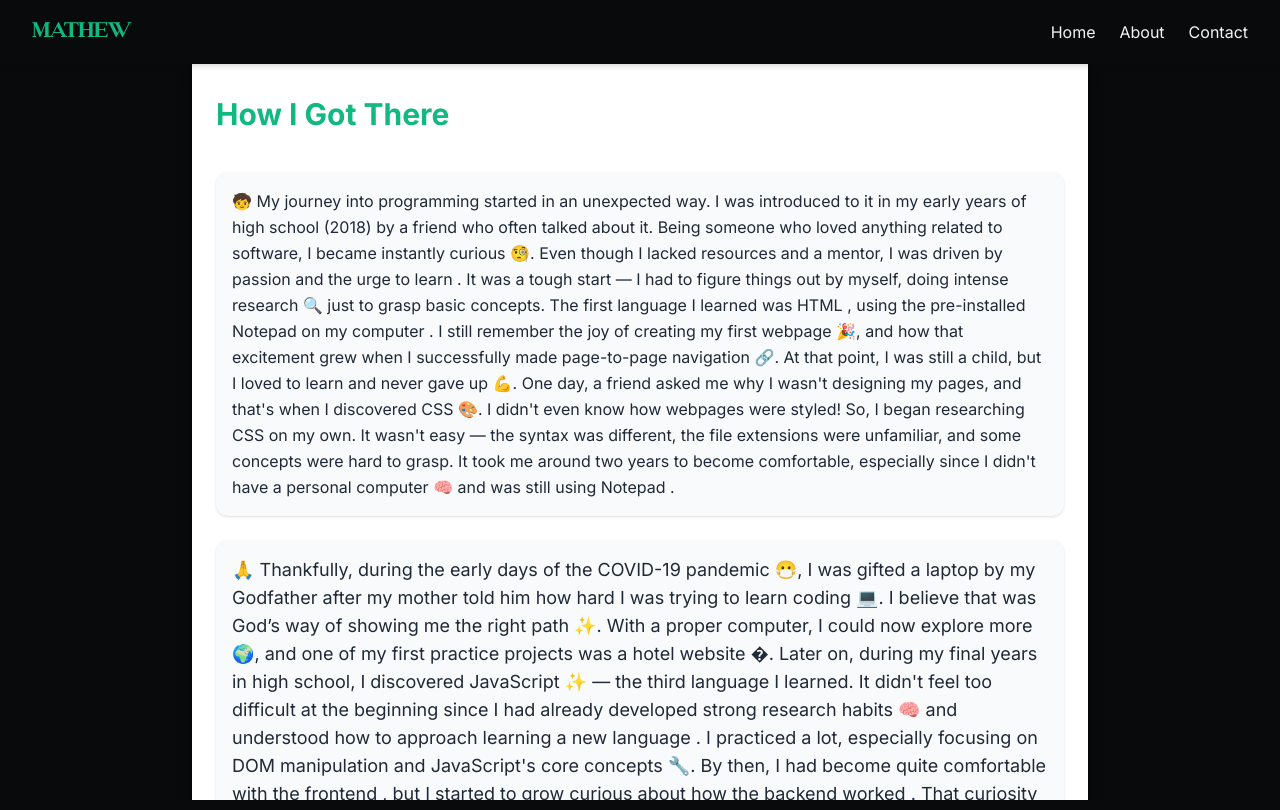
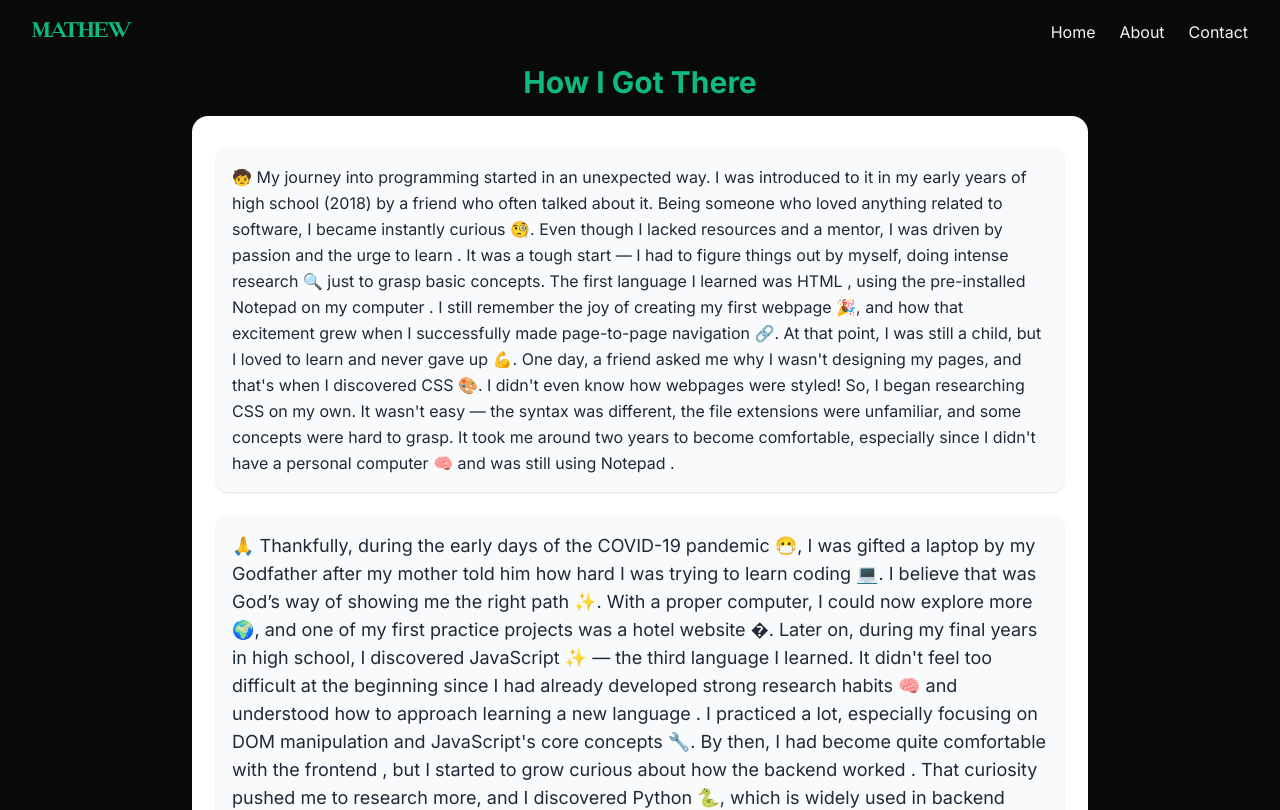
Before and after one commit to Mathewphillip/portfolio-website, a Next.js app: page /journey in a window 1280 px wide. Shown: the top 810 px of the page. Built offline with nearby package versions, Linux system fonts and the light colour scheme.

Commit message:
Added journey and changed footer

```diff
--- a/src/app/journey/page.js
+++ b/src/app/journey/page.js
@@ -12,25 +12,25 @@ return(
     <div className="relative h-screen bg-dark text-accent">
           <Navbar/>
           <motion.section
-        className="bg-dark text-white pt-16 sm:py-12 h-screen relative"
+        className="bg-dark text-white pt-16 sm:py-12 h-100vh relative flex flex-col"
         initial={{ opacity: 0 }}
         animate={{ opacity: 1 }}
         transition={{ duration: 1 }}
       >
-           <motion.div
-            initial={{ opacity: 0, y: 20 }}
-            animate={{ opacity: 1, y: 0 }}
-            transition={{ duration: 0.6, ease: "easeOut" }}
-            className="max-w-4xl mx-auto px-4 sm:px-6 py-6 sm:py-8 bg-white rounded-2xl shadow-xl space-y-6"
-          >
             <motion.h1
-            className="text-2xl sm:text-3xl font-bold text-secondary py-4"
+            className="text-2xl sm:text-3xl font-bold text-secondary py-4 text-center"
             initial={{ opacity: 0 }}
             animate={{ opacity: 1 }}
             transition={{ duration: 0.8 }}
           >
             How I Got There
           </motion.h1>
+           <motion.div
+            initial={{ opacity: 0, y: 20 }}
+            animate={{ opacity: 1, y: 0 }}
+            transition={{ duration: 0.6, ease: "easeOut" }}
+            className="max-w-4xl mx-auto px-4 sm:px-6 py-6 sm:py-8 bg-white rounded-2xl shadow-xl space-y-6 "
+          >
             <motion.div
               initial={{ opacity: 0, x: -20 }}
               whileInView={{ opacity: 1, x: 0 }}
```
